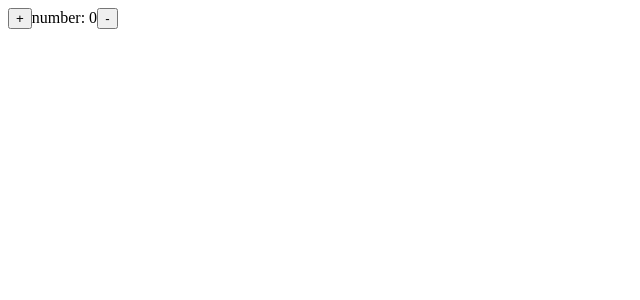
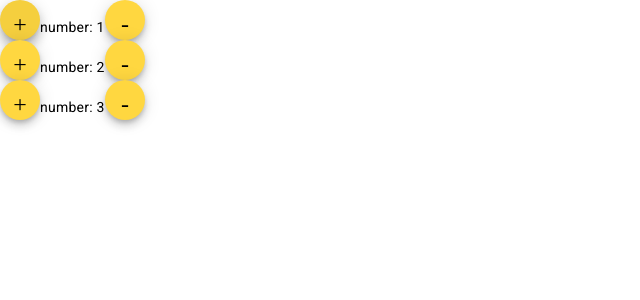
Before and after one commit to TWA-AFS-202310-GROUP-5/ng-counter-group, an Angular app: page / in a window 1280 px wide. Shown: the top 300 px of the page, without its empty margins (0-640 px from the left). Built offline with nearby package versions, Linux system fonts and the light colour scheme.

Commit message:
feat: add binding between counter and counter-group

```diff
--- a/angular.json
+++ b/angular.json
@@ -25,6 +25,7 @@
               "src/assets"
             ],
             "styles": [
+              "@angular/material/prebuilt-themes/deeppurple-amber.css",
               "src/styles.css"
             ],
             "scripts": []
@@ -87,6 +88,7 @@
               "src/assets"
             ],
             "styles": [
+              "@angular/material/prebuilt-themes/deeppurple-amber.css",
               "src/styles.css"
             ],
             "scripts": []
--- a/package.json
+++ b/package.json
@@ -11,10 +11,12 @@
   "private": true,
   "dependencies": {
     "@angular/animations": "^16.2.0",
+    "@angular/cdk": "^16.2.12",
     "@angular/common": "^16.2.0",
     "@angular/compiler": "^16.2.0",
     "@angular/core": "^16.2.0",
     "@angular/forms": "^16.2.0",
+    "@angular/material": "^16.2.12",
     "@angular/platform-browser": "^16.2.0",
     "@angular/platform-browser-dynamic": "^16.2.0",
     "@angular/router": "^16.2.0",
--- a/src/app/app.component.html
+++ b/src/app/app.component.html
@@ -1 +1 @@
-<app-counter></app-counter>
+<app-counter-group></app-counter-group>
--- a/src/app/counter-group/counter-group.component.html
+++ b/src/app/counter-group/counter-group.component.html
@@ -1 +1,2 @@
-<p>counter-group works!</p>
+<app-counter *ngFor="let counter of counters" [(number)] = "counter.num">
+</app-counter>
--- a/src/app/counter-group/counter-group.component.ts
+++ b/src/app/counter-group/counter-group.component.ts
@@ -6,5 +6,9 @@
   styleUrls: ['./counter-group.component.css']
 })
 export class CounterGroupComponent {
-
+  counters: {num: number}[] = [
+    {num: 1},
+    {num: 2},
+    {num: 3}
+  ];
 }
--- a/src/app/counter/counter.component.html
+++ b/src/app/counter/counter.component.html
@@ -1,3 +1,11 @@
-<button (click)= "onIncrease()">+</button>
-<span>number: {{number}}</span>
-<button (click)= "onDecrease()">-</button>
+<div>
+    <button  (click)= "onIncrease()" mat-mini-fab color="accent">
+        <mat-icon>+</mat-icon>
+    </button>
+
+    <span>number: {{number}}</span>
+
+    <button  (click)= "onDecrease()" mat-mini-fab color="accent">
+        <mat-icon>-</mat-icon>
+    </button>
+</div>
--- a/src/app/counter/counter.component.ts
+++ b/src/app/counter/counter.component.ts
@@ -1,17 +1,22 @@
-import { Component } from '@angular/core';
+import { Component, EventEmitter, Input, Output } from '@angular/core';
+
 
 @Component({
   selector: 'app-counter',
   templateUrl: './counter.component.html',
-  styleUrls: ['./counter.component.css']
+  styleUrls: ['./counter.component.css'],
 })
 export class CounterComponent {
 
-  number = 0;
+  @Input() number = 0;
+  @Output() numberChange = new EventEmitter<number>();
+
   onIncrease(){
     this.number++;
+    this.numberChange.emit(this.number);
   }
   onDecrease() {
     this.number--;
+    this.numberChange.emit(this.number);
   }
 }
--- a/src/index.html
+++ b/src/index.html
@@ -6,8 +6,11 @@
   <base href="/">
   <meta name="viewport" content="width=device-width, initial-scale=1">
   <link rel="icon" type="image/x-icon" href="favicon.ico">
+  <link rel="preconnect" href="https://fonts.gstatic.com">
+  <link href="https://fonts.googleapis.com/css2?family=Roboto:wght@300;400;500&display=swap" rel="stylesheet">
+  <link href="https://fonts.googleapis.com/icon?family=Material+Icons" rel="stylesheet">
 </head>
-<body>
+<body class="mat-typography">
   <app-root></app-root>
 </body>
 </html>
--- a/src/styles.css
+++ b/src/styles.css
@@ -1 +1,4 @@
 /* You can add global styles to this file, and also import other style files */
+
+html, body { height: 100%; }
+body { margin: 0; font-family: Roboto, "Helvetica Neue", sans-serif; }
```
Also changed, not shown: src/app/app.module.ts (+8 -2 lines), 1 other file (tests, documents, lock files or other folders).
